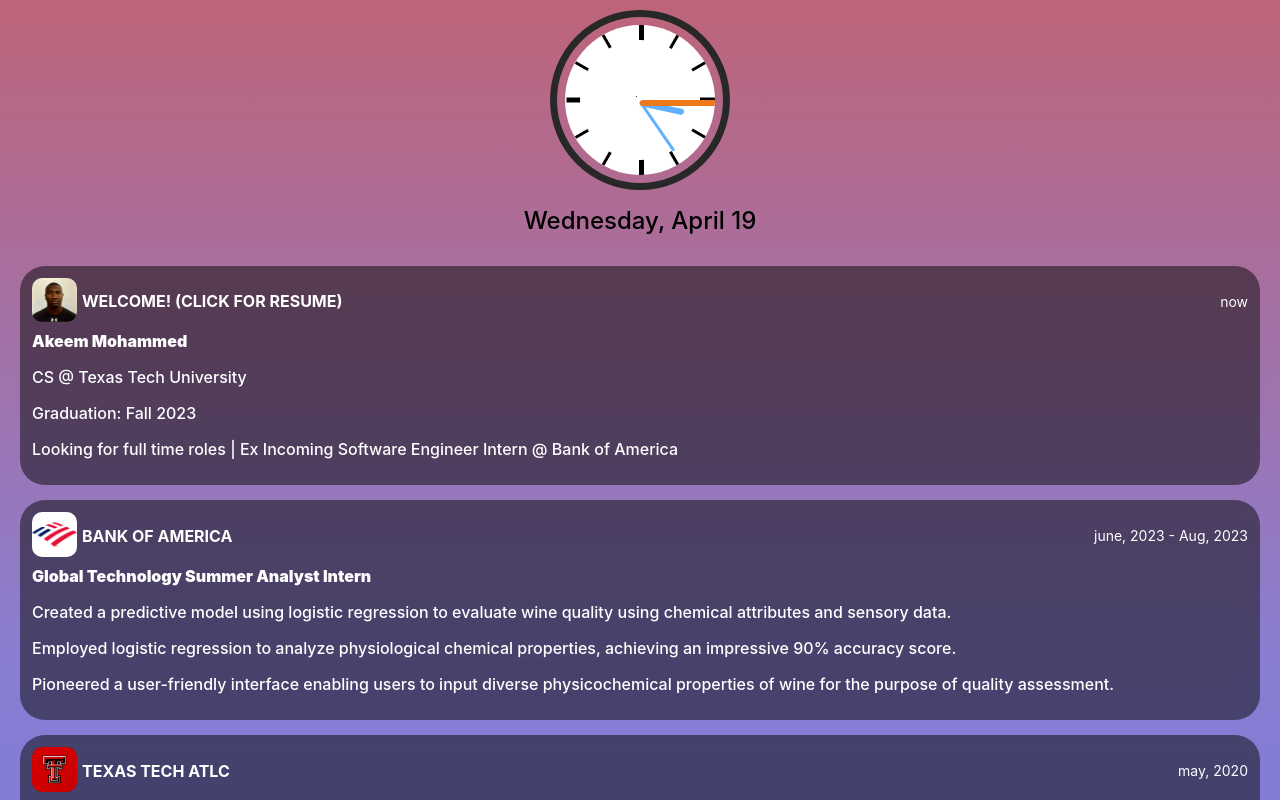
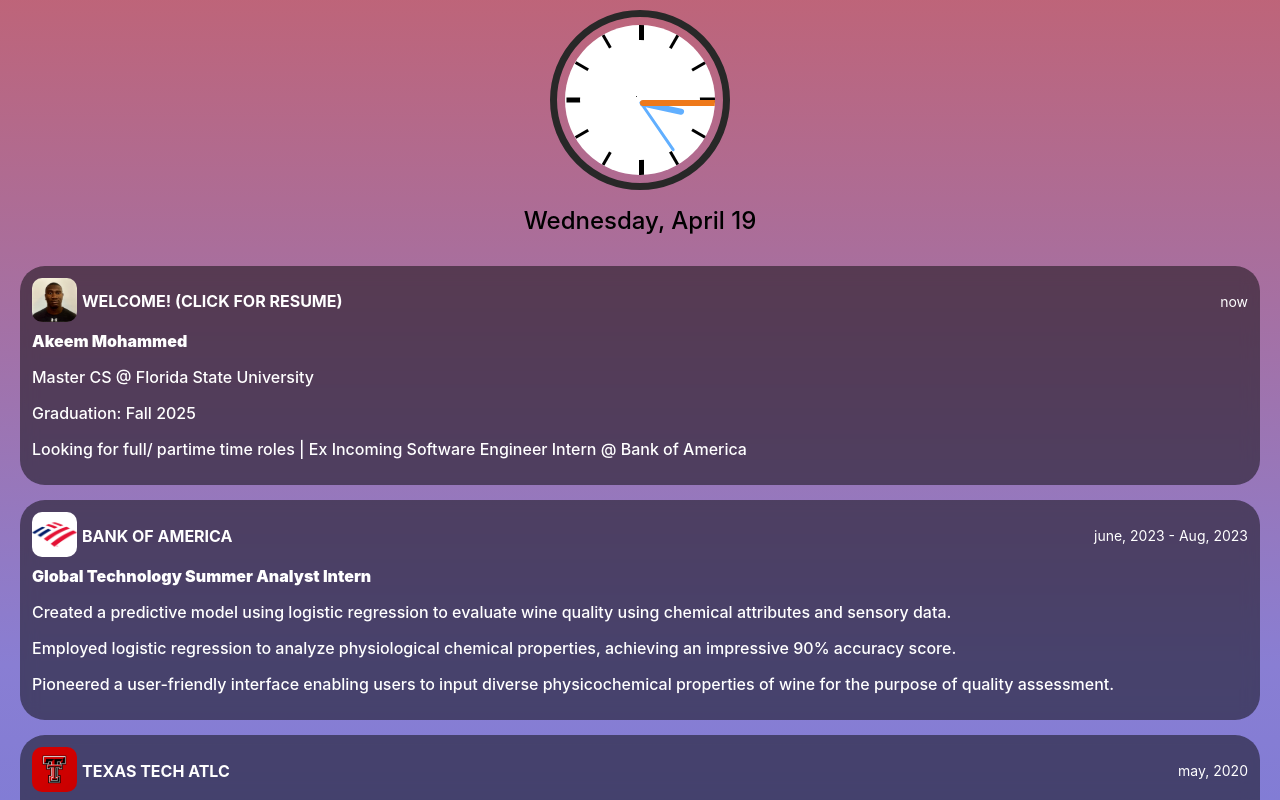
Before and after one commit to ak55m/my-profile, a React (Create React App) app: page / in a window 1280 px wide. Built offline with nearby package versions, Linux system fonts and the light colour scheme.

Commit message:
Update Owner.js

```diff
--- a/src/Owner.js
+++ b/src/Owner.js
@@ -1,6 +1,6 @@
 import React from 'react';
 import Akeem from './img/akeem.jpeg';
-import ResumePdf from './pdf/Mohammed_Akeem_2023.pdf'; // import the PDF file
+import ResumePdf from './pdf/Akeem_Computer_Science_Resume_cyber 3.docx.pdf'; // import the PDF file
 
 
 const Owner = () => {
@@ -26,9 +26,9 @@ const Owner = () => {
                     </div>
                     <div className="push_main">
                         <div className="push_person">Akeem Mohammed</div>
-                        <p className="push_text">CS @ Texas Tech University</p>
-                        <p className="push_text">Graduation: Fall 2023</p>
-                        <p className="push_text">Looking for full time roles | Ex Incoming Software Engineer Intern @ Bank of America</p>
+                        <p className="push_text">Master CS @ Florida State University</p>
+                        <p className="push_text">Graduation: Fall 2025</p>
+                        <p className="push_text">Looking for full/ partime time roles | Ex Incoming Software Engineer Intern @ Bank of America</p>
                     </div>
                 </div>
             </div>
```
